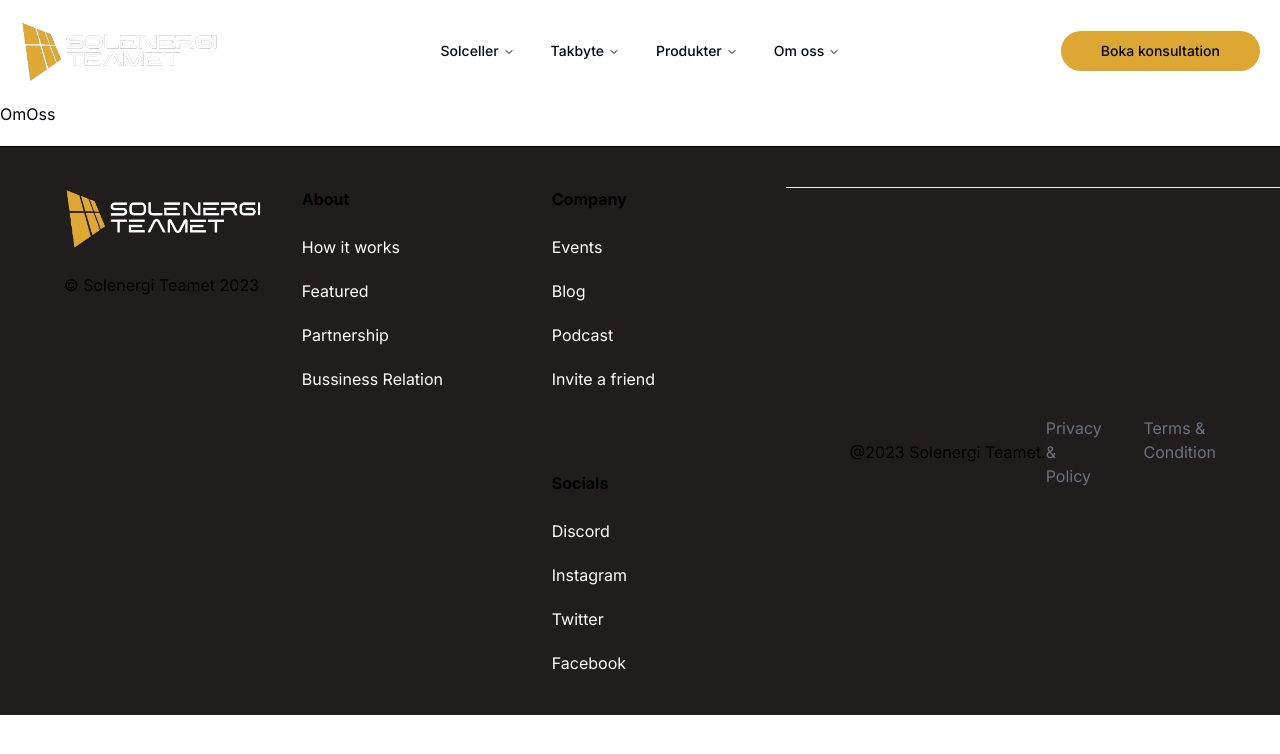
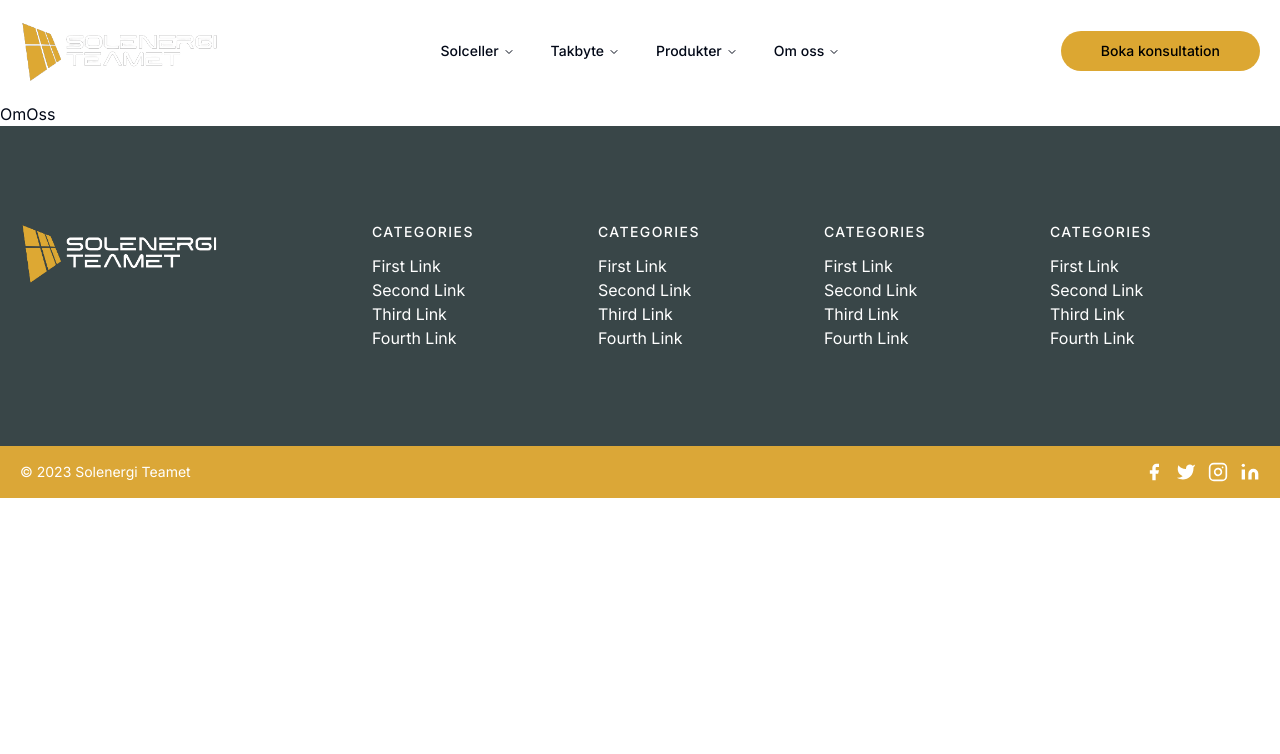
Before and after one commit to Jojaah12/solenergiteamet, a Next.js app: page /om-oss in a window 1280 px wide. Shown: the top 754 px of the page. Built offline with nearby package versions, Linux system fonts and the light colour scheme.

Commit message:
Changed Footer component structure and styling

```diff
--- a/components/Footer.tsx
+++ b/components/Footer.tsx
@@ -1,57 +1,203 @@
 import Image from "next/image";
 import Link from "next/link";
 
-import { footerLinks } from "../constants";
-
 const Footer = () => (
-  <footer className="flex text-black bg-[#211D1D]  mt-5 border-t border-black">
-    <div className="flex max-md:flex-col flex-wrap justify-between gap-5 sm:px-16 px-6 py-10">
-      <div className="flex flex-col justify-start items-start gap-6">
-        <Image
-          src="/images/logo-footer.png"
-          alt="logo"
-          width={200}
-          height={100}
-          className="object-contain"
-        />
-        <p className="text-base text-black">
-          &copy; Solenergi Teamet 2023
-        </p>
+  <footer className="text-white bg-[#394648] body-font">
+    <div className="container px-5 py-24 mx-auto flex md:items-center lg:items-start md:flex-row md:flex-nowrap flex-wrap flex-col">
+      <div className="w-64 flex-shrink-0 md:mx-0 mx-auto text-center md:text-left">
+        <Link
+          href="/"
+          className="flex title-font font-medium items-center md:justify-start justify-center text-white"
+        >
+          <Image
+            src="/images/logo2.png"
+            alt="Logo"
+            width={200}
+            height={150}
+            className="object-contain "
+          />
+        </Link>
       </div>
-
-      <div className="flex-1 w-full flex md:justify-end flex-wrap max-md:mt-10 gap-20">
-        {footerLinks.map((item) => (
-          <div
-            key={item.title}
-            className="flex flex-col gap-6 text-base min-w-[170px]"
-          >
-            <h3 className="font-bold">{item.title}</h3>
-            <div className="flex flex-col gap-5">
-              {item.links.map((link) => (
-                <Link
-                  key={link.title}
-                  href={link.url}
-                  className="text-white"
-                >
-                  {link.title}
-                </Link>
-              ))}
-            </div>
-          </div>
-        ))}
+      <div className="flex-grow flex flex-wrap md:pl-20 -mb-10 md:mt-0 mt-10 md:text-left text-center">
+        <div className="lg:w-1/4 md:w-1/2 w-full px-4">
+          <h2 className="title-font font-medium text-white tracking-widest text-sm mb-3">
+            CATEGORIES
+          </h2>
+          <nav className="list-none mb-10">
+            <li>
+              <a className="text-white hover:text-gray-800">
+                First Link
+              </a>
+            </li>
+            <li>
+              <a className="text-white hover:text-gray-800">
+                Second Link
+              </a>
+            </li>
+            <li>
+              <a className="text-white hover:text-gray-800">
+                Third Link
+              </a>
+            </li>
+            <li>
+              <a className="text-white hover:text-gray-800">
+                Fourth Link
+              </a>
+            </li>
+          </nav>
+        </div>
+        <div className="lg:w-1/4 md:w-1/2 w-full px-4">
+          <h2 className="title-font font-medium text-white tracking-widest text-sm mb-3">
+            CATEGORIES
+          </h2>
+          <nav className="list-none mb-10">
+            <li>
+              <a className="text-white hover:text-gray-800">
+                First Link
+              </a>
+            </li>
+            <li>
+              <a className="text-white hover:text-gray-800">
+                Second Link
+              </a>
+            </li>
+            <li>
+              <a className="text-white hover:text-gray-800">
+                Third Link
+              </a>
+            </li>
+            <li>
+              <a className="text-white hover:text-gray-800">
+                Fourth Link
+              </a>
+            </li>
+          </nav>
+        </div>
+        <div className="lg:w-1/4 md:w-1/2 w-full px-4">
+          <h2 className="title-font font-medium text-white tracking-widest text-sm mb-3">
+            CATEGORIES
+          </h2>
+          <nav className="list-none mb-10">
+            <li>
+              <a className="text-white hover:text-gray-800">
+                First Link
+              </a>
+            </li>
+            <li>
+              <a className="text-white hover:text-gray-800">
+                Second Link
+              </a>
+            </li>
+            <li>
+              <a className="text-white hover:text-gray-800">
+                Third Link
+              </a>
+            </li>
+            <li>
+              <a className="text-white hover:text-gray-800">
+                Fourth Link
+              </a>
+            </li>
+          </nav>
+        </div>
+        <div className="lg:w-1/4 md:w-1/2 w-full px-4">
+          <h2 className="title-font font-medium text-white tracking-widest text-sm mb-3">
+            CATEGORIES
+          </h2>
+          <nav className="list-none mb-10">
+            <li>
+              <a className="text-white hover:text-gray-800">
+                First Link
+              </a>
+            </li>
+            <li>
+              <a className="text-white hover:text-gray-800">
+                Second Link
+              </a>
+            </li>
+            <li>
+              <a className="text-white hover:text-gray-800">
+                Third Link
+              </a>
+            </li>
+            <li>
+              <a className="text-white hover:text-gray-800">
+                Fourth Link
+              </a>
+            </li>
+          </nav>
+        </div>
       </div>
     </div>
-
-    <div className="flex justify-between items-center flex-wrap mt-10 border-t border-gray-100 sm:px-16 px-6 py-10">
-      <p>@2023 Solenergi Teamet.</p>
-
-      <div className="flex-1 flex sm:justify-end justify-center max-sm:mt-4 gap-10">
-        <Link href="/" className="text-gray-500">
-          Privacy & Policy
-        </Link>
-        <Link href="/" className="text-gray-500">
-          Terms & Condition
-        </Link>
+    <div className="bg-[#DBA737]">
+      <div className="container mx-auto py-4 px-5 flex flex-wrap flex-col sm:flex-row">
+        <p className="text-white text-sm text-center sm:text-left">
+          © 2023 Solenergi Teamet
+        </p>
+        <span className="inline-flex sm:ml-auto sm:mt-0 mt-2 justify-center sm:justify-start">
+          <a className="text-white">
+            <svg
+              fill="currentColor"
+              stroke-linecap="round"
+              stroke-linejoin="round"
+              stroke-width="2"
+              className="w-5 h-5"
+              viewBox="0 0 24 24"
+            >
+              <path d="M18 2h-3a5 5 0 00-5 5v3H7v4h3v8h4v-8h3l1-4h-4V7a1 1 0 011-1h3z"></path>
+            </svg>
+          </a>
+          <a className="ml-3 text-white">
+            <svg
+              fill="currentColor"
+              stroke-linecap="round"
+              stroke-linejoin="round"
+              stroke-width="2"
+              className="w-5 h-5"
+              viewBox="0 0 24 24"
+            >
+              <path d="M23 3a10.9 10.9 0 01-3.14 1.53 4.48 4.48 0 00-7.86 3v1A10.66 10.66 0 013 4s-4 9 5 13a11.64 11.64 0 01-7 2c9 5 20 0 20-11.5a4.5 4.5 0 00-.08-.83A7.72 7.72 0 0023 3z"></path>
+            </svg>
+          </a>
+          <a className="ml-3 text-white">
+            <svg
+              fill="none"
+              stroke="currentColor"
+              stroke-linecap="round"
+              stroke-linejoin="round"
+              stroke-width="2"
+              className="w-5 h-5"
+              viewBox="0 0 24 24"
+            >
+              <rect
+                width="20"
+                height="20"
+                x="2"
+                y="2"
+                rx="5"
+                ry="5"
+              ></rect>
+              <path d="M16 11.37A4 4 0 1112.63 8 4 4 0 0116 11.37zm1.5-4.87h.01"></path>
+            </svg>
+          </a>
+          <a className="ml-3 text-white">
+            <svg
+              fill="currentColor"
+              stroke="currentColor"
+              stroke-linecap="round"
+              stroke-linejoin="round"
+              stroke-width="0"
+              className="w-5 h-5"
+              viewBox="0 0 24 24"
+            >
+              <path
+                stroke="none"
+                d="M16 8a6 6 0 016 6v7h-4v-7a2 2 0 00-2-2 2 2 0 00-2 2v7h-4v-7a6 6 0 016-6zM2 9h4v12H2z"
+              ></path>
+              <circle cx="4" cy="4" r="2" stroke="none"></circle>
+            </svg>
+          </a>
+        </span>
       </div>
     </div>
   </footer>
```
